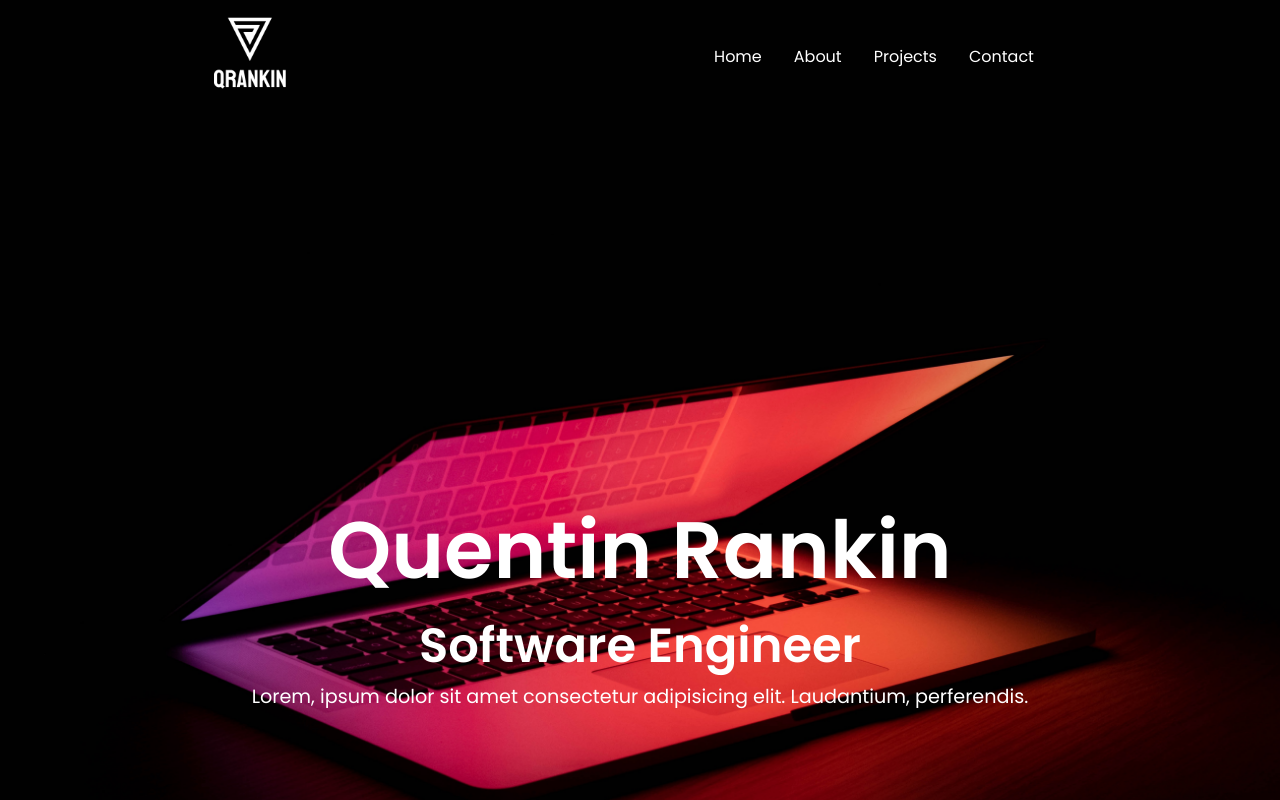
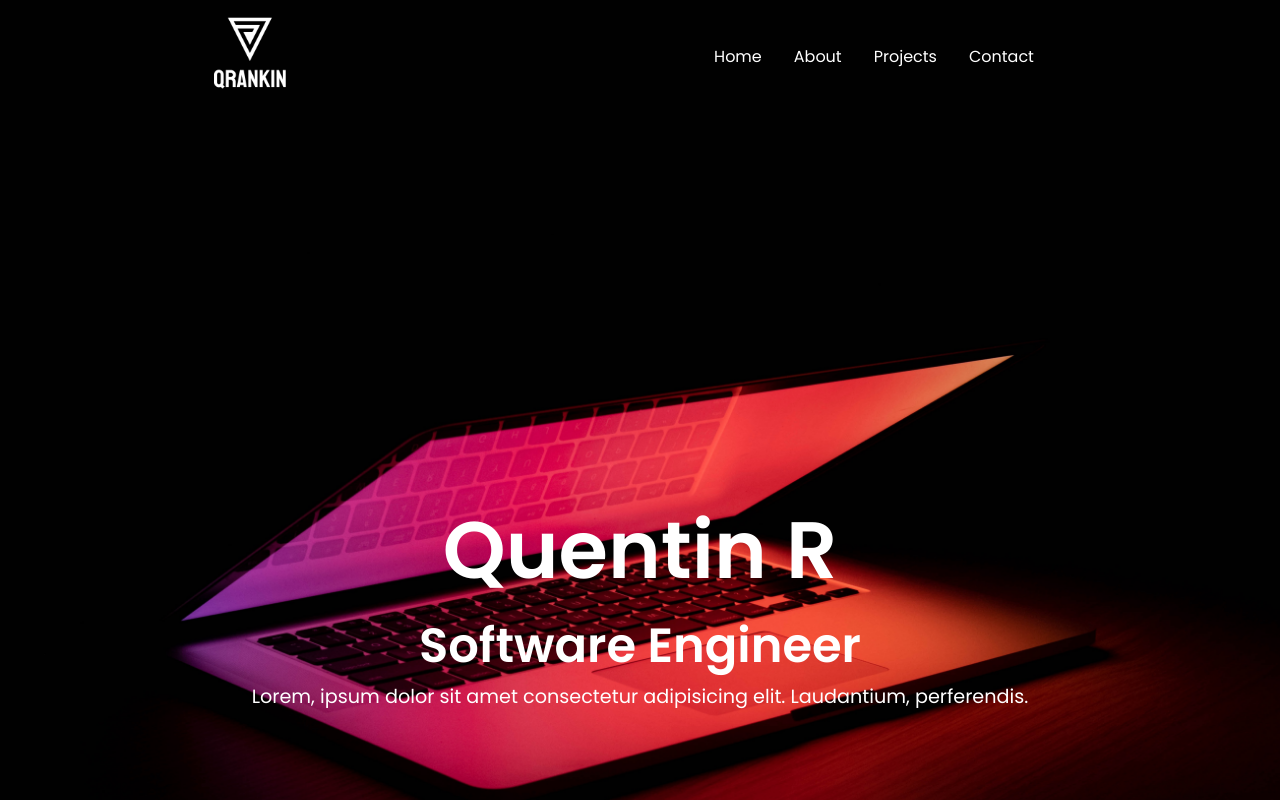
Before and after one commit to QuentinRK/Porfolio-Site, a React (Create React App) app in the folder frontend/: page / in a window 1280 px wide. Shown: the top 800 px of the page. Built offline with nearby package versions, Linux system fonts and the light colour scheme; no server answers; the HTML template or start-up script is replaced by a standard one.

Commit message:
git hooks test

```diff
--- a/frontend/src/components/Home.js
+++ b/frontend/src/components/Home.js
@@ -8,7 +8,7 @@ const Home = () => {
 
     return (
         <div>
-        <Hero name="Quentin Rankin" job="Software Engineer"/>
+        <Hero name="Quentin R" job="Software Engineer"/>
         <div className="home-container">
         <Section/>
         <Projects/>
```
